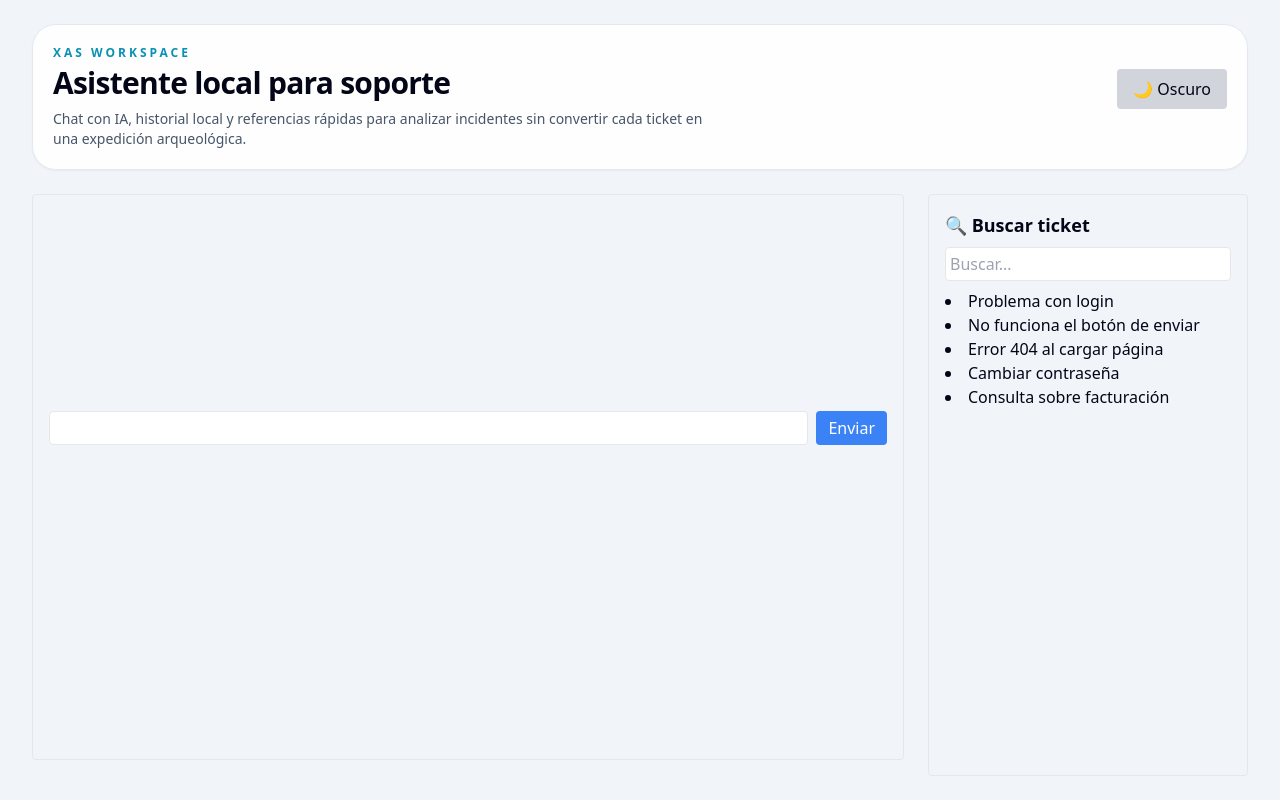
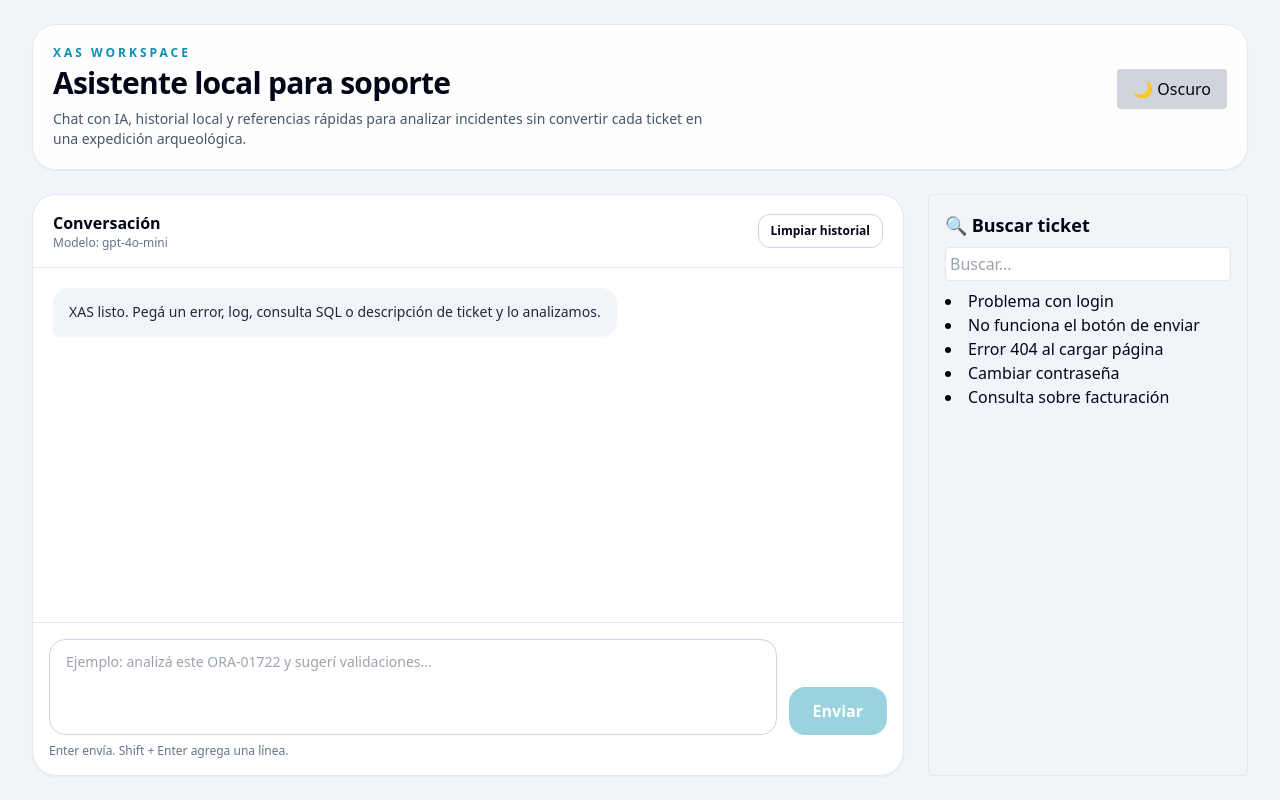
Before and after one commit to Facu199806/xas, a React (Vite) app: page / in a window 1280 px wide. Built offline with nearby package versions, Linux system fonts and the light colour scheme; no server answers.

Commit message:
feat: conectar chat con API compatible y mejorar manejo de estado

```diff
--- a/src/components/Chat.jsx
+++ b/src/components/Chat.jsx
@@ -1,69 +1,166 @@
-import { useEffect, useState } from 'react'
+import { useEffect, useMemo, useRef, useState } from 'react'
 
-const Chat = () => {
-  const [messages, setMessages] = useState(() => {
-    return JSON.parse(localStorage.getItem('chatHistory')) || []
-  })
+const HISTORY_KEY = 'xas-chat-history-v2'
+const API_URL = import.meta.env.VITE_AI_API_URL || '/api/v1/chat/completions'
+const MODEL = import.meta.env.VITE_AI_MODEL || 'gpt-4o-mini'
+
+const starterMessage = {
+  role: 'assistant',
+  content: 'XAS listo. Pegá un error, log, consulta SQL o descripción de ticket y lo analizamos.',
+}
+
+function loadHistory() {
+  try {
+    const parsed = JSON.parse(localStorage.getItem(HISTORY_KEY))
+    return Array.isArray(parsed) && parsed.length ? parsed : [starterMessage]
+  } catch {
+    return [starterMessage]
+  }
+}
+
+export default function Chat() {
+  const [messages, setMessages] = useState(loadHistory)
   const [input, setInput] = useState('')
   const [loading, setLoading] = useState(false)
+  const [error, setError] = useState('')
+  const bottomRef = useRef(null)
 
-  const handleSend = () => {
-    if (!input.trim()) return
-    const userMsg = { from: 'user', text: input }
-    setMessages((prev) => [...prev, userMsg])
+  const canSend = useMemo(() => input.trim().length > 0 && !loading, [input, loading])
+
+  useEffect(() => {
+    localStorage.setItem(HISTORY_KEY, JSON.stringify(messages))
+    bottomRef.current?.scrollIntoView({ behavior: 'smooth' })
+  }, [messages, loading])
+
+  async function handleSend(event) {
+    event?.preventDefault()
+    const text = input.trim()
+    if (!text || loading) return
+
+    const nextMessages = [...messages, { role: 'user', content: text }]
+    setMessages(nextMessages)
     setInput('')
+    setError('')
     setLoading(true)
 
-    setTimeout(() => {
-      const botMsg = {
-        from: 'bot',
-        text: `Echo: ${userMsg.text}`,
+    try {
+      const response = await fetch(API_URL, {
+        method: 'POST',
+        headers: { 'Content-Type': 'application/json' },
+        body: JSON.stringify({
+          model: MODEL,
+          messages: nextMessages.map(({ role, content }) => ({ role, content })),
+          stream: false,
+        }),
+      })
+
+      const rawText = await response.text()
+      let data
+
+      try {
+        data = rawText ? JSON.parse(rawText) : {}
+      } catch {
+        throw new Error(`La API respondió algo que no es JSON (${response.status}).`)
       }
-      setMessages((prev) => [...prev, botMsg])
+
+      if (!response.ok) {
+        const apiMessage = data?.error?.message || data?.message || `Error HTTP ${response.status}`
+        throw new Error(apiMessage)
+      }
+
+      const content = data?.choices?.[0]?.message?.content
+      if (!content) throw new Error('La API respondió sin contenido en choices[0].message.content.')
+
+      setMessages((current) => [...current, { role: 'assistant', content }])
+    } catch (requestError) {
+      setError(requestError instanceof Error ? requestError.message : 'No se pudo contactar con la IA.')
+    } finally {
       setLoading(false)
-    }, 1000)
+    }
   }
 
-  useEffect(() => {
-    localStorage.setItem('chatHistory', JSON.stringify(messages))
-  }, [messages])
+  function clearHistory() {
+    setMessages([starterMessage])
+    setError('')
+  }
 
   return (
-    <div className="border p-4 rounded mb-4">
-      <div className="h-48 overflow-y-auto mb-2">
-        {messages.map((msg, i) => (
-          <div
-            key={i}
-            className={msg.from === 'user' ? 'text-right' : 'text-left'}
-          >
-            <span
-              className={
-                msg.from === 'user'
-                  ? 'bg-blue-200 dark:bg-blue-700 p-1 rounded inline-block'
-                  : 'bg-green-200 dark:bg-green-700 p-1 rounded inline-block'
-              }
-            >
-              {msg.text}
-            </span>
-          </div>
-        ))}
-        {loading && <div className="italic text-gray-500">Escribiendo...</div>}
-      </div>
-      <div className="flex gap-2">
-        <input
-          className="flex-1 border rounded p-1 dark:bg-gray-800"
-          value={input}
-          onChange={(e) => setInput(e.target.value)}
-        />
+    <section className="flex min-h-[70vh] flex-col overflow-hidden rounded-3xl border border-slate-200 bg-white shadow-sm dark:border-slate-800 dark:bg-slate-900">
+      <div className="flex items-center justify-between border-b border-slate-200 px-5 py-4 dark:border-slate-800">
+        <div>
+          <h2 className="font-bold">Conversación</h2>
+          <p className="text-xs text-slate-500 dark:text-slate-400">Modelo: {MODEL}</p>
+        </div>
         <button
-          className="bg-blue-500 text-white px-3 py-1 rounded"
-          onClick={handleSend}
+          type="button"
+          onClick={clearHistory}
+          className="rounded-xl border border-slate-300 px-3 py-2 text-xs font-semibold transition hover:bg-slate-100 dark:border-slate-700 dark:hover:bg-slate-800"
         >
-          Enviar
+          Limpiar historial
         </button>
       </div>
-    </div>
+
+      <div className="flex-1 space-y-4 overflow-y-auto p-5">
+        {messages.map((message, index) => {
+          const fromUser = message.role === 'user'
+          return (
+            <article key={`${message.role}-${index}`} className={`flex ${fromUser ? 'justify-end' : 'justify-start'}`}>
+              <div
+                className={`max-w-[88%] whitespace-pre-wrap rounded-2xl px-4 py-3 text-sm leading-6 shadow-sm ${
+                  fromUser
+                    ? 'rounded-br-md bg-cyan-600 text-white'
+                    : 'rounded-bl-md bg-slate-100 text-slate-800 dark:bg-slate-800 dark:text-slate-100'
+                }`}
+              >
+                {message.content}
+              </div>
+            </article>
+          )
+        })}
+
+        {loading && (
+          <div className="flex justify-start">
+            <div className="rounded-2xl rounded-bl-md bg-slate-100 px-4 py-3 text-sm text-slate-500 dark:bg-slate-800 dark:text-slate-400">
+              Analizando...
+            </div>
+          </div>
+        )}
+
+        {error && (
+          <div className="rounded-2xl border border-red-200 bg-red-50 p-4 text-sm text-red-700 dark:border-red-900 dark:bg-red-950/40 dark:text-red-300">
+            <strong>Error de conexión:</strong> {error}
+          </div>
+        )}
+        <div ref={bottomRef} />
+      </div>
+
+      <form onSubmit={handleSend} className="border-t border-slate-200 p-4 dark:border-slate-800">
+        <label htmlFor="message" className="sr-only">Mensaje</label>
+        <div className="flex flex-col gap-3 sm:flex-row">
+          <textarea
+            id="message"
+            value={input}
+            onChange={(event) => setInput(event.target.value)}
+            onKeyDown={(event) => {
+              if (event.key === 'Enter' && !event.shiftKey) {
+                event.preventDefault()
+                handleSend()
+              }
+            }}
+            rows={3}
+            placeholder="Ejemplo: analizá este ORA-01722 y sugerí validaciones..."
+            className="min-h-24 flex-1 resize-none rounded-2xl border border-slate-300 bg-white px-4 py-3 text-sm outline-none transition focus:border-cyan-500 focus:ring-4 focus:ring-cyan-500/10 dark:border-slate-700 dark:bg-slate-950"
+          />
+          <button
+            type="submit"
+            disabled={!canSend}
+            className="rounded-2xl bg-cyan-600 px-6 py-3 font-bold text-white transition hover:bg-cyan-500 disabled:cursor-not-allowed disabled:opacity-40 sm:self-end"
+          >
+            {loading ? 'Enviando...' : 'Enviar'}
+          </button>
+        </div>
+        <p className="mt-2 text-xs text-slate-500 dark:text-slate-400">Enter envía. Shift + Enter agrega una línea.</p>
+      </form>
+    </section>
   )
 }
-
-export default Chat
```
